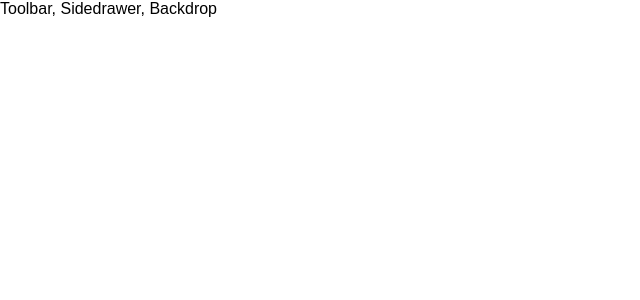
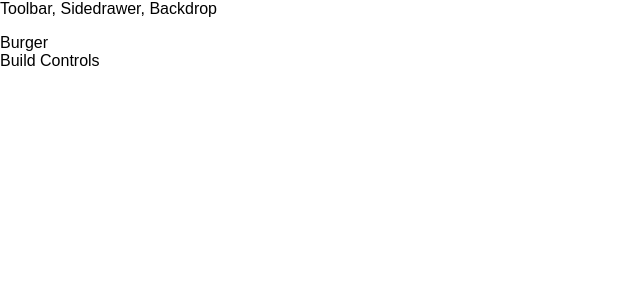
Before and after one commit to fear0470/burger-builder, a React app: page / in a window 1280 px wide. Shown: the top 300 px of the page, without its empty margins (0-640 px from the left). Built offline with nearby package versions, Linux system fonts and the light colour scheme.

Commit message:
preparing to merge

```diff
--- a/src/App.js
+++ b/src/App.js
@@ -1,12 +1,15 @@
 import React, { Component } from 'react';
 import Layout from './components/Layout/Layout';
+import BurgerBuilder from './containers/BurgerBuilder/BurgerBuilder';
 
 
 class App extends Component {
   render() {
     return (
       <div>
-        <Layout />
+        <Layout>
+          <BurgerBuilder />
+        </Layout>
       </div>
     );
   }
--- /dev/null
+++ b/src/components/Layout/Layout.css
@@ -0,0 +1,3 @@
+.Content {
+    margin-top: 16px;
+}
--- a/src/components/Layout/Layout.js
+++ b/src/components/Layout/Layout.js
@@ -1,10 +1,11 @@
 import React from 'react';
 import Aux from '../../hoc/Aux';
+import classes from './Layout.css';
 
 const layout = ( props ) => (
     <Aux>
         <div> Toolbar, Sidedrawer, Backdrop</div>
-        <main>
+        <main className={classes.Content}>
             {props.children}
         </main>
     </Aux>
```
